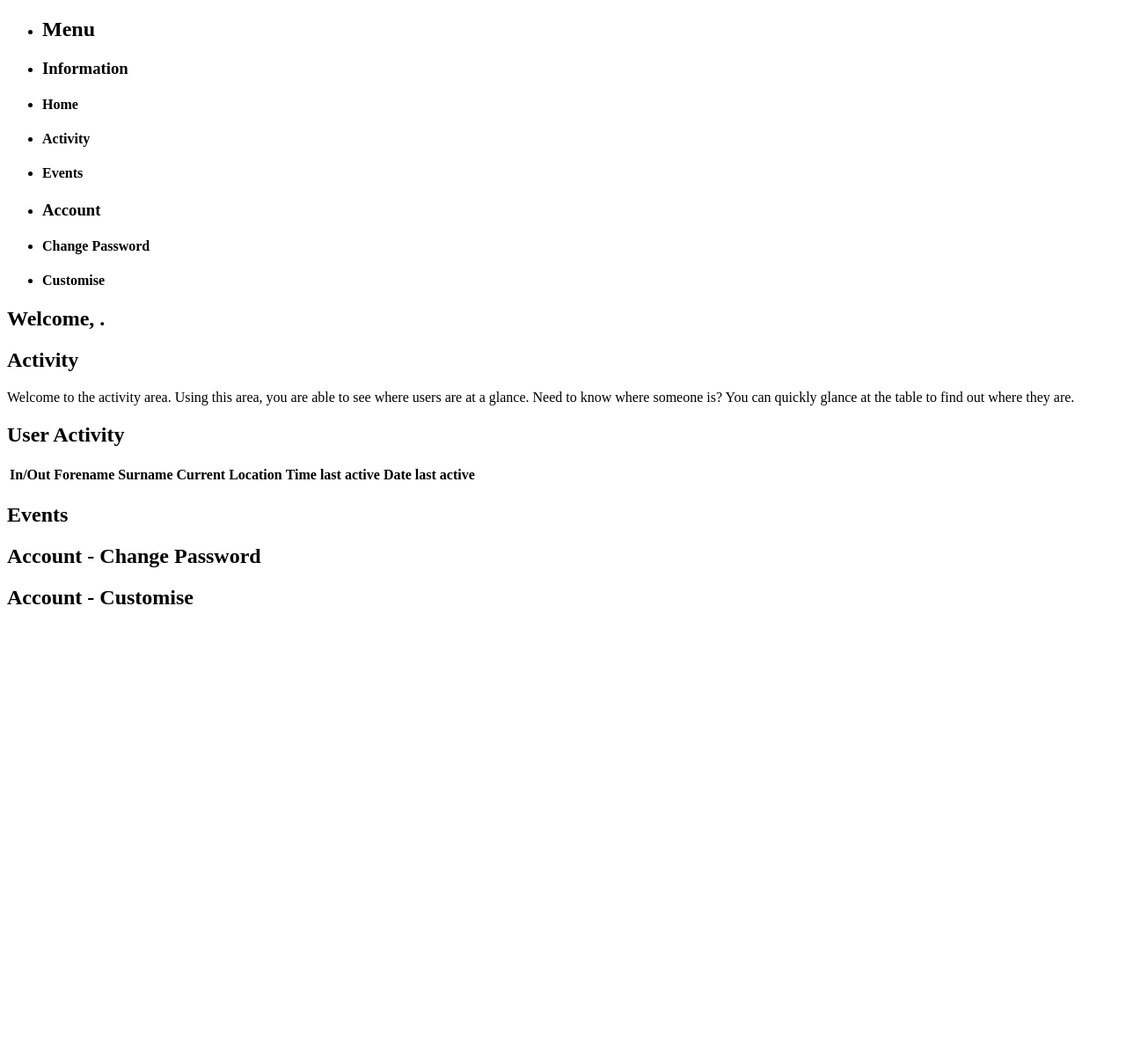
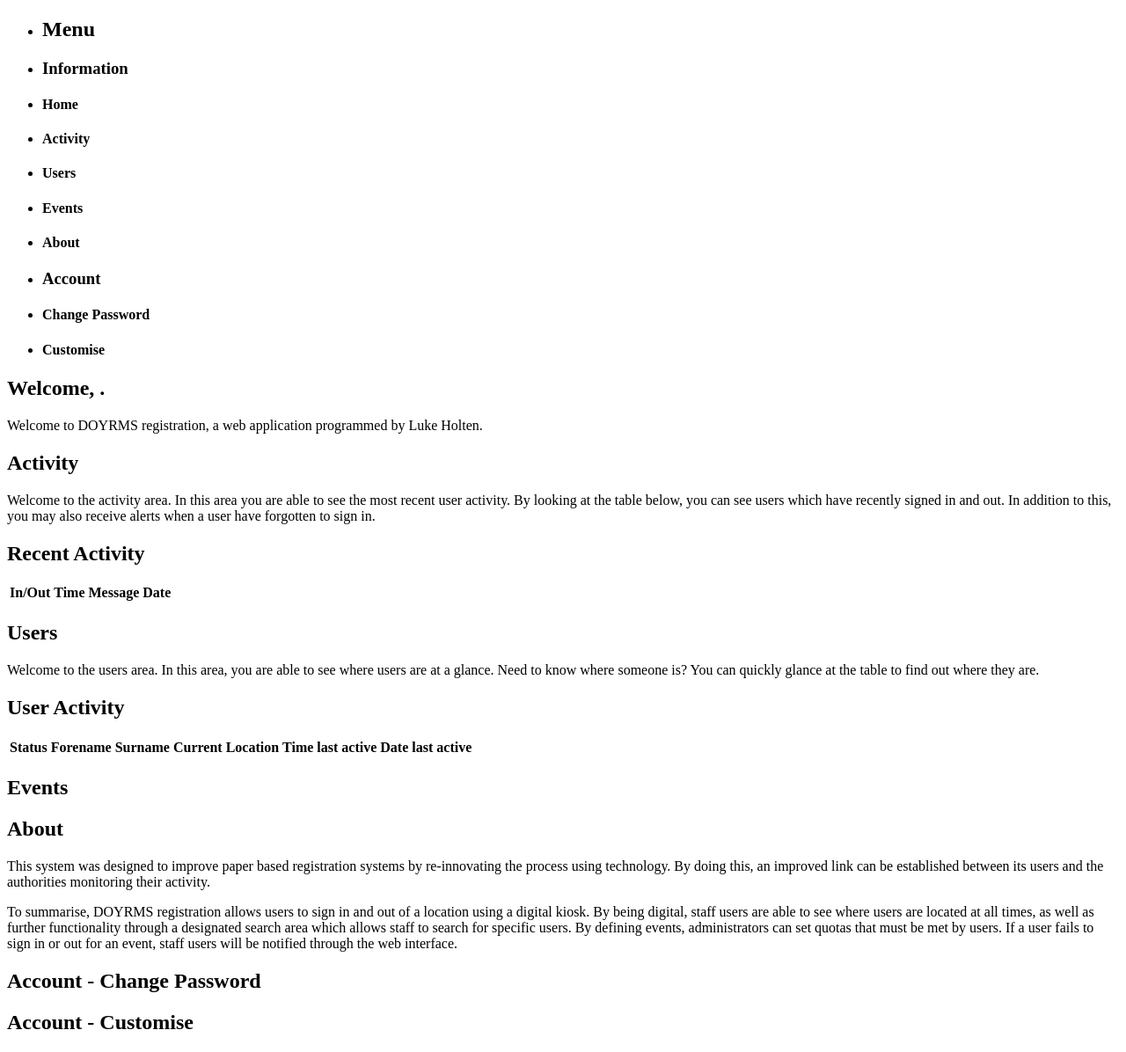
Before and after one commit to lwholten/doyrms-registration, a PHP site: page /pages/html/staff_page.html in a window 1280 px wide. Shown: the part 342-1538 px from the top of the page at 88% size. Before the commit the page ends 1029 px from the top, so only its background shows below. Run offline with PHP 8.4, Linux system fonts and the light colour scheme; lists and menus that the app fills with data are empty.

Commit message:
Staff users can now see a log of users who have recently signed in or out
Other changed include:
-> Reprogrammed the PHP used to sign in on the home page
-> Restructured some tables in the database for storing logs, subsequently had to reqrite several SQL queries
-> Reordered the navbar for staff and administrator users

```diff
--- a/css/mainstyles.css
+++ b/css/mainstyles.css
@@ -177,7 +177,9 @@ navbar .divider {
   line-height: 16px;
 }
 .text p {
+  margin: 8px 0px;
   max-width: 840px;
+  font-size: 18px;
 }
 
 .hidden {
--- a/css/staff_page.css
+++ b/css/staff_page.css
@@ -396,7 +396,6 @@ body {
 .info_wrapper {
   width: 100%;
   height: auto;
-  margin: 8px 0px;;
 }
 spacer {
   height: 32px;
--- a/pages/html/staff_page.html
+++ b/pages/html/staff_page.html
@@ -30,7 +30,9 @@
           <li class="sidebar_subtitle"><h3>Information</h3></li>
           <li onclick="toggleMainSection(this.id,'m1')" class="sidebar_button sidebar_button_active" id="s1"><h4>Home</h4></li>
           <li onclick="toggleMainSection(this.id,'m2')" class="sidebar_button" id="s2"><h4>Activity</h4></li>
-          <li onclick="toggleMainSection(this.id,'m3')" class="sidebar_button" id="s3"><h4>Events</h4></li>
+          <li onclick="toggleMainSection(this.id,'m3')" class="sidebar_button" id="s3"><h4>Users</h4></li>
+          <li onclick="toggleMainSection(this.id,'m4')" class="sidebar_button" id="s4"><h4>Events</h4></li>
+          <li onclick="toggleMainSection(this.id,'m10')" class="sidebar_button" id="s10"><h4>About</h4></li>
           <li class="sidebar_subtitle"><h3>Account</h3></li>
           <li onclick="toggleMainSection(this.id,'m11')" class="sidebar_button" id="s11"><h4>Change Password</h4></li>
           <li onclick="toggleMainSection(this.id,'m12')" class="sidebar_button" id="s12"><h4>Customise</h4></li>
@@ -40,11 +42,36 @@
     <div class="text main">
       <section class="main_section main_section_active" id="m1">
         <h2>Welcome, <?=$_SESSION["staffUsername"]?>.</h2>
+        <div class="info_wrapper text">
+          <p>Welcome to DOYRMS registration, a web application programmed by Luke Holten.</p>
+        </div>
       </section>
       <section class="main_section" id="m2">
         <h2>Activity</h2>
         <div class="info_wrapper text">
-          <p>Welcome to the activity area. Using this area, you are able to see where users are at a glance. Need to know where someone is? You can quickly glance at the table to find out where they are.</p>
+          <p>Welcome to the activity area. In this area you are able to see the most recent user activity. By looking at the table below, you can see users which have recently signed in and out. In addition to this, you may also receive alerts when a user have forgotten to sign in.</p>
+        </div>
+        <spacer></spacer>
+        <div class="table_wrapper">
+          <header>
+            <h2>Recent Activity</h2>
+          </header>
+          <table class='table'>
+            <tr>
+              <th>In/Out</th>
+              <th>Time</th>
+              <th>Message</th>
+              <th>Date</th>
+            </tr>
+            <?php @include('../php/tables/fill_recent_activity_table.php'); fillRecentActivityTable() ?>
+          </table>
+          <footer/>
+        </div>
+      </section>
+      <section class="main_section" id="m3">
+        <h2>Users</h2>
+        <div class="info_wrapper text">
+          <p>Welcome to the users area. In this area, you are able to see where users are at a glance. Need to know where someone is? You can quickly glance at the table to find out where they are.</p>
         </div>
         <spacer></spacer>
         <div class="table_wrapper">
@@ -53,7 +80,7 @@
           </header>
           <table class='table'>
             <tr>
-              <th>In/Out</th>
+              <th>Status</th>
               <th>Forename</th>
               <th>Surname</th>
               <th>Current Location</th>
@@ -65,8 +92,15 @@
           <footer/>
         </div>
       </section>
-      <section class="main_section" id="m3">
+      <section class="main_section" id="m4">
         <h2>Events</h2>
+      </section>
+      <section class="main_section" id="m10">
+        <h2>About</h2>
+        <div class="info_wrapper text">
+          <p>This system was designed to improve paper based registration systems by re-innovating the process using technology. By doing this, an improved link can be established between its users and the authorities monitoring their activity.</p>
+          <p>To summarise, DOYRMS registration allows users to sign in and out of a location using a digital kiosk. By being digital, staff users are able to see where users are located at all times, as well as further functionality through a designated search area which allows staff to search for specific users.  By defining events, administrators can set quotas that must be met by users. If a user fails to sign in or out for an event, staff users will be notified through the web interface.</p>
+        </div>
       </section>
       <section class="main_section" id="m11">
         <h2>Account - Change Password</h2>
```
Also changed, not shown: pages/html/admin_page.html (+0 -8 lines), pages/php/home_page.php (+31 -59 lines), pages/php/tables/fill_activity_table.php (+10 -5 lines), pages/php/tables/fill_recent_activity_table.php (added, +67 -0 lines).
